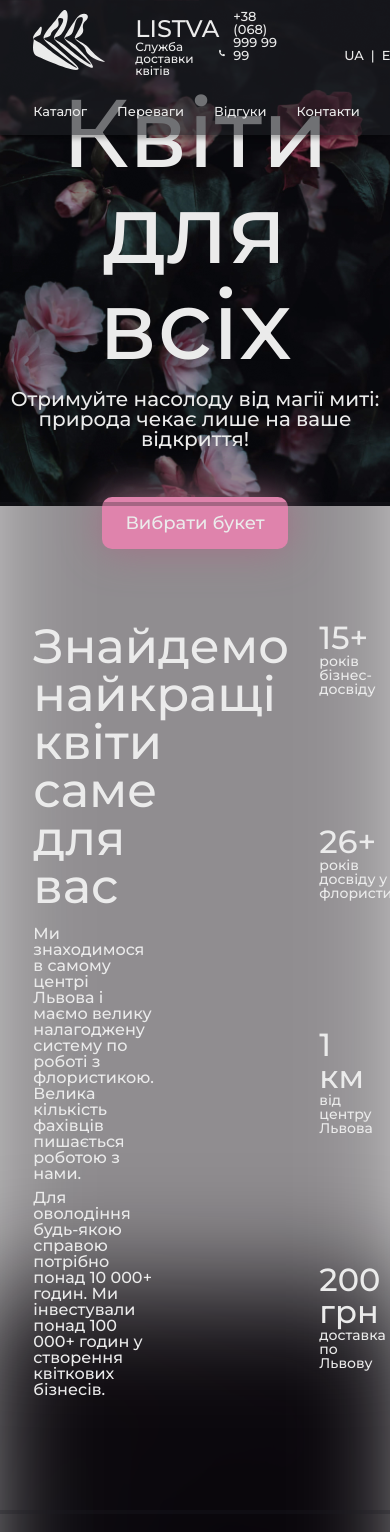
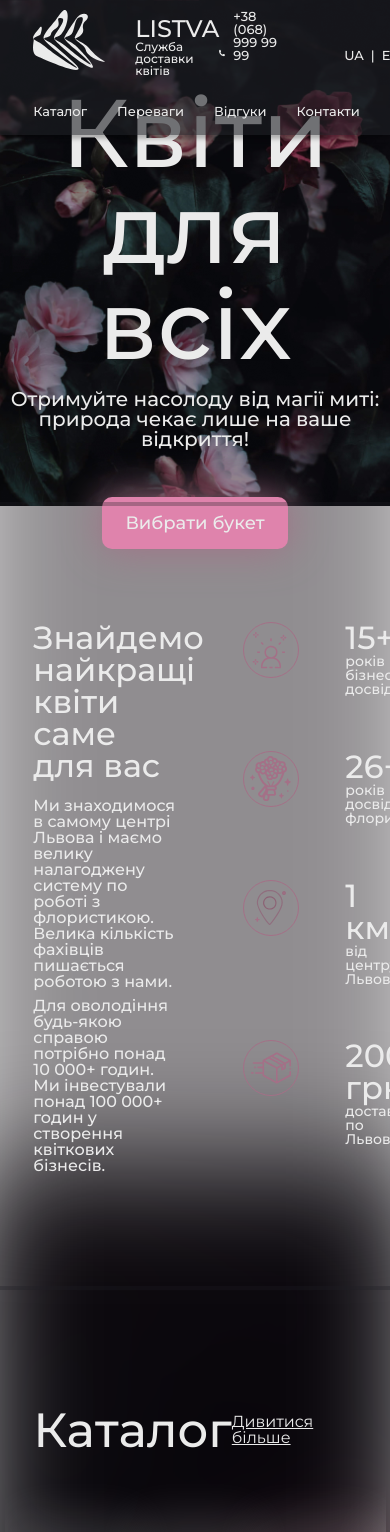
Before and after one commit to MaksMBO/Listva-Empat-, a React (Create React App) app: page / in a window 390 px wide. Shown: the top 1532 px of the page. Built offline with nearby package versions, Linux system fonts and the light colour scheme.

Commit message:
tablet advantages

```diff
--- a/src/styles/advantages.scss
+++ b/src/styles/advantages.scss
@@ -6,9 +6,8 @@ $header-padding-left: 8.54%;
 .advantages {
   position: relative;
   padding: $header-padding-top $header-padding-right $header-padding-bottom
-  $header-padding-left;
+    $header-padding-left;
   &__about {
-
     display: grid;
     grid-template-columns: repeat(12, 1fr);
     grid-gap: 1.875rem;
@@ -62,6 +61,8 @@ $header-padding-left: 8.54%;
   }
 
   &__point-img {
+    min-width: 3.5rem;
+    min-height: 3.5rem;
     margin-right: 2.875rem;
   }
 
@@ -73,4 +74,19 @@ $header-padding-left: 8.54%;
     height: 4px;
     background: rgba(30, 32, 37, 0.3);
   }
+
+  @media (max-width: 1024px) {
+    &__points {
+      grid-column: span 5 / -1;
+    }
+
+    &__title {
+      font-size: 2rem;
+    }
+
+    &__subtitle-1,
+  &__subtitle-2 {
+    width: 100%;
+  }
+  }
 }
```
